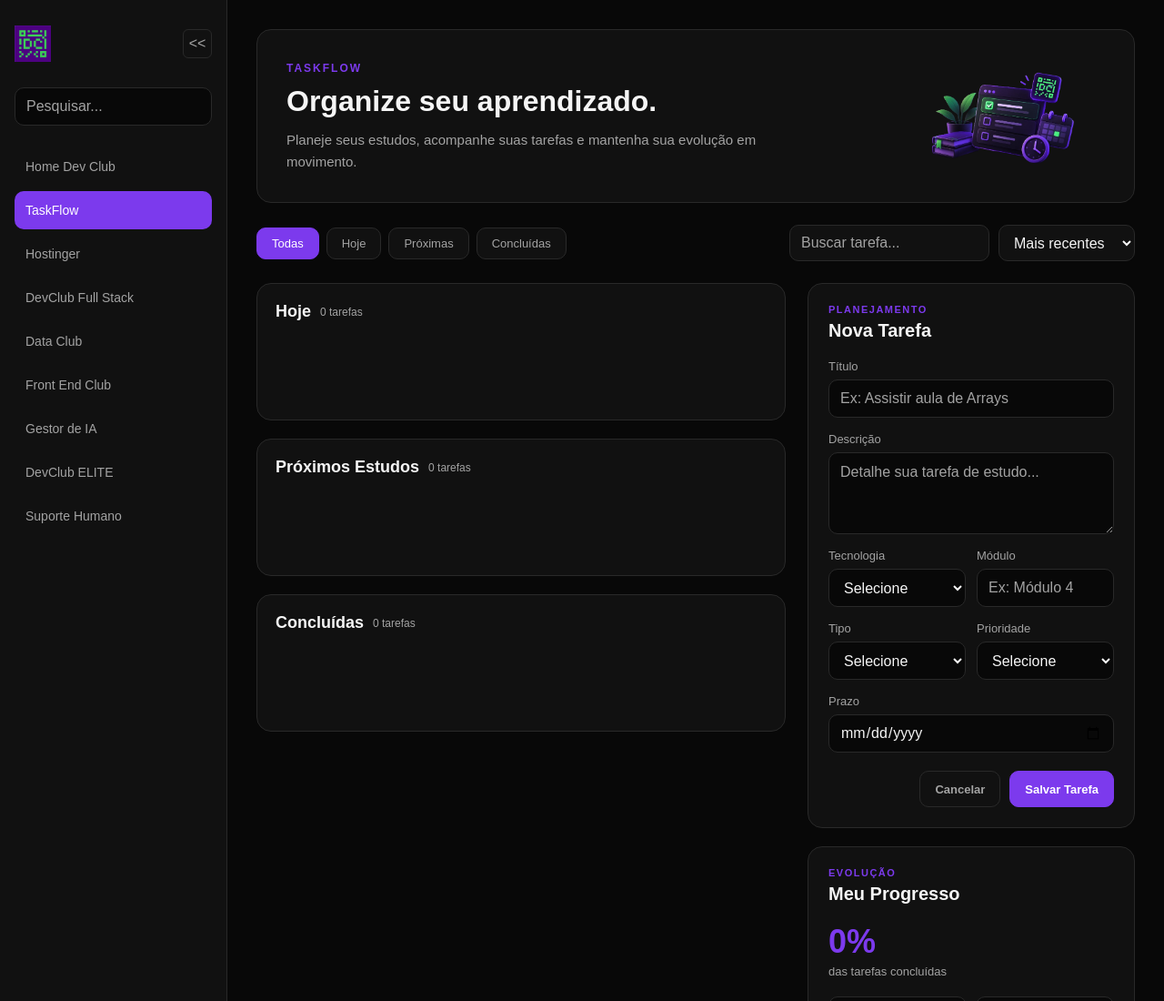
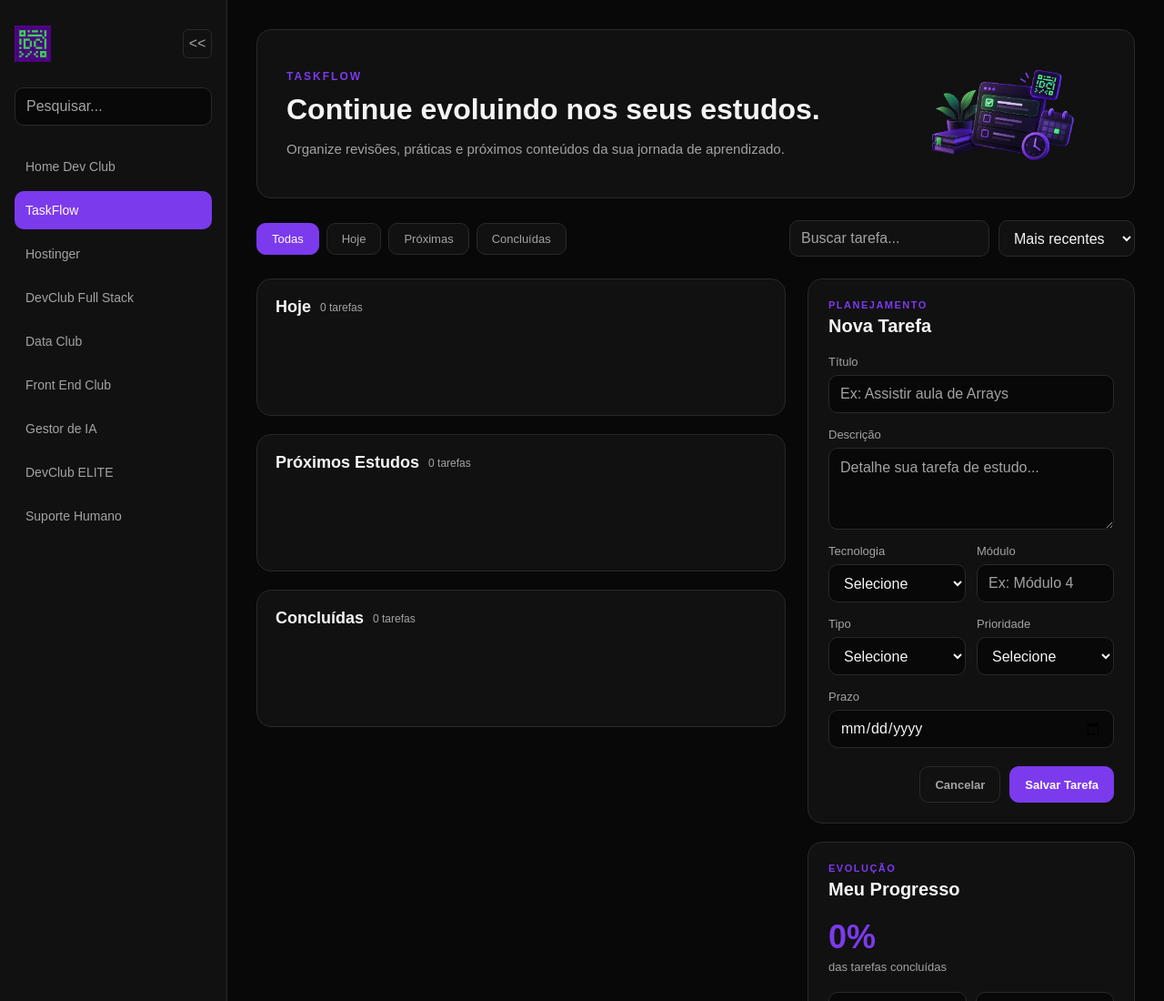
Before and after one commit to pabliciosousa49-lang/TaskFlow-DevClub, a plain HTML site: page frontend/index.html in a window 1280 px wide. Shown: the top 1100 px of the page at 91% size. Drawn offline with Linux system fonts and the light colour scheme.

Commit message:
Refinamento de ideia: header

```diff
--- a/frontend/index.html
+++ b/frontend/index.html
@@ -99,7 +99,7 @@
     <!-- Conteúdo principal — Layout - agrupar funcionalidades do TaskFlow -->
     <main class="conteudo-principal">
 
-      <!-- Cabeçalho TaskFlow — Apresentação - identificar área de gerenciamento de estudos -->
+        <!-- Cabeçalho TaskFlow — Apresentação - apresentar continuidade da jornada de estudos -->
         <header class="cabecalho-taskflow">
 
           <div class="cabecalho-texto">
@@ -108,17 +108,19 @@
               TASKFLOW
             </span>
 
-          <h1>Organize seu aprendizado.</h1>
+            <h1>Continue evoluindo nos seus estudos.</h1>
 
             <p>
-            Planeje seus estudos, acompanhe suas tarefas
-            e mantenha sua evolução em movimento.
+              Organize revisões, práticas e próximos conteúdos
+              da sua jornada de aprendizado.
             </p>
 
           </div>
 
           <div class="cabecalho-imagem">
-          <img src="./img/cabeçalhotask.png" alt="Ilustração TaskFlow">
+
+            <img src="./img/cabeçalhotask.png" alt="Ilustração de organização de estudos">
+
           </div>
 
         </header>
@@ -276,7 +278,8 @@
                     Título
                   </label>
 
-                <input id="titulo-tarefa" name="titulo" type="text" placeholder="Ex: Assistir aula de Arrays" required>
+                  <input id="titulo-tarefa" name="titulo" type="text" placeholder="Ex: Assistir aula de Arrays"
+                    required>
 
                 </div>
 
```
Lines whose indentation alone changed are shown as unchanged.
